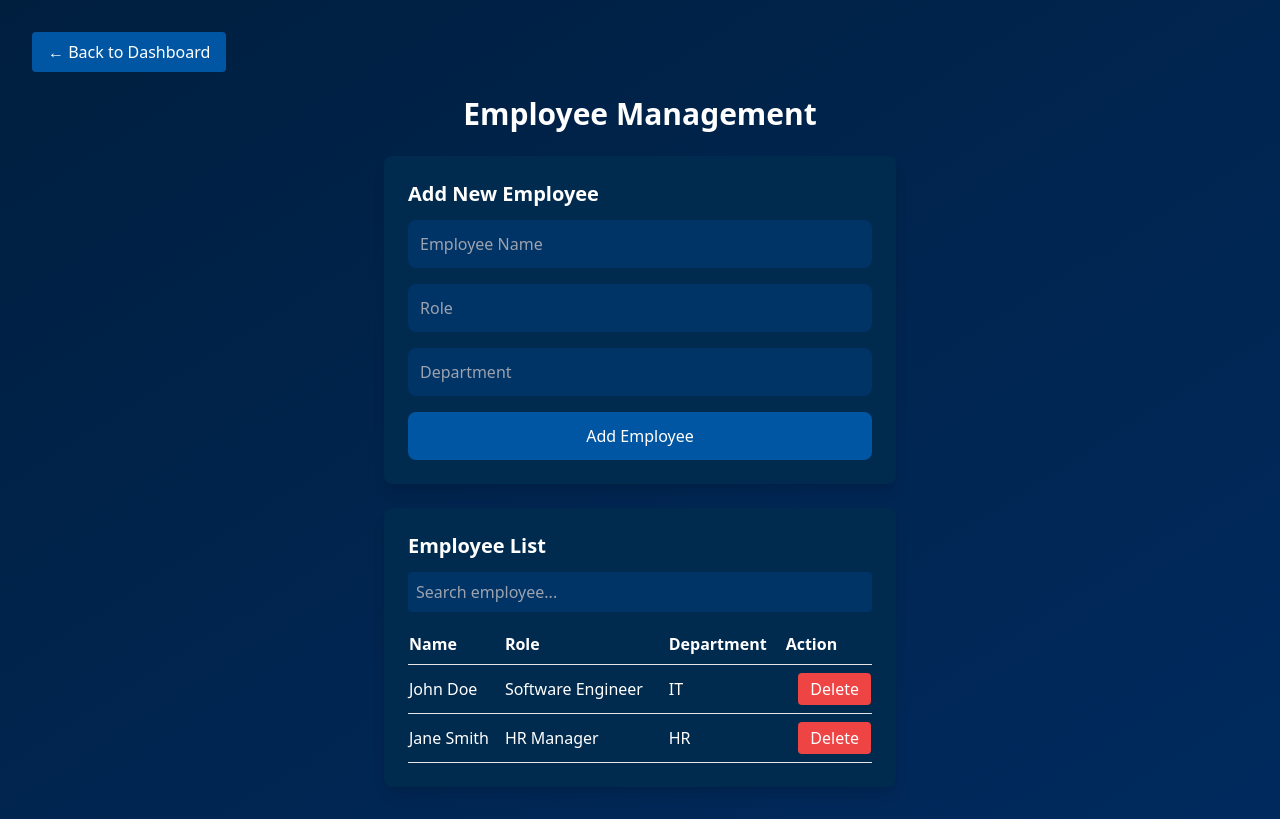
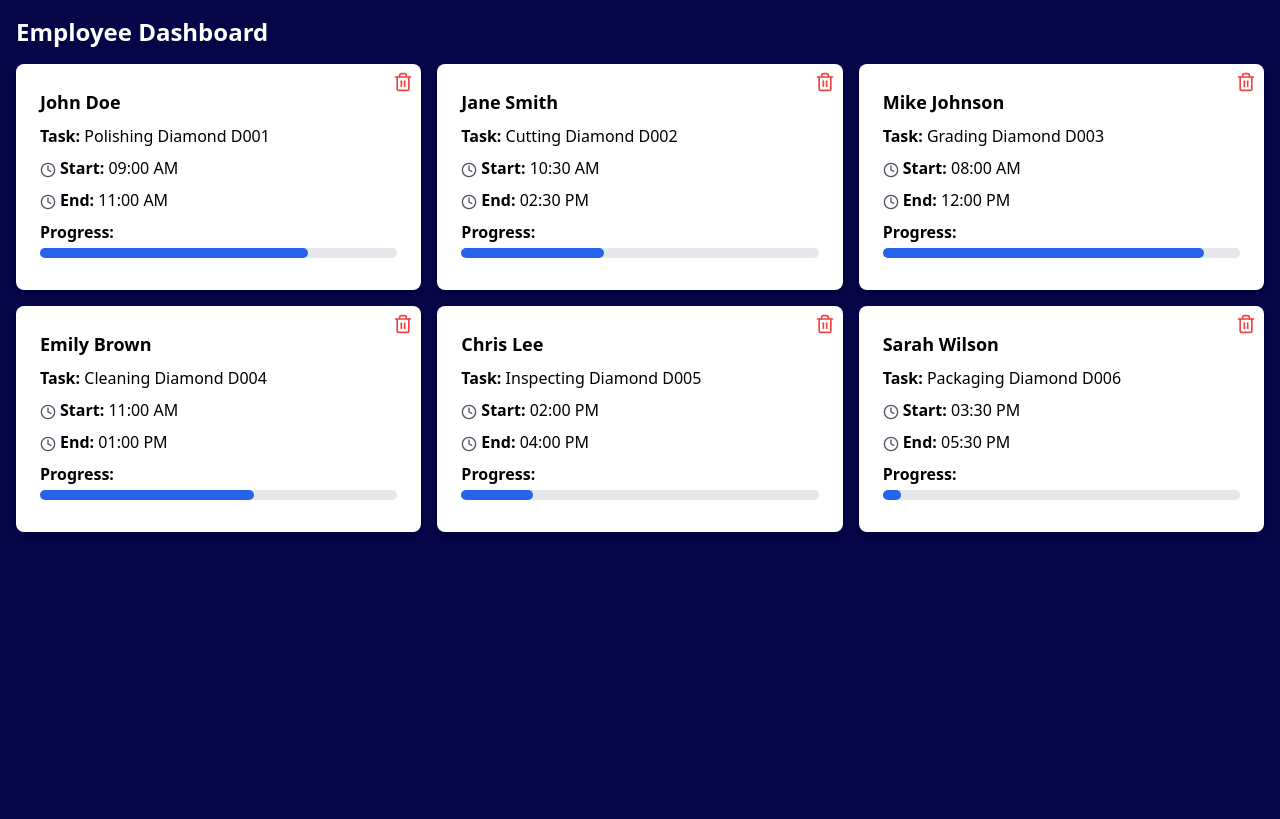
Before and after one commit to TrupeshMandani/DiamondsOperating, a Next.js app in the folder frontend/: page /Pages/employees in a window 1280 px wide. Built offline with nearby package versions, Linux system fonts and the light colour scheme.

Commit message:
update at 21/02 8:03 pm

```diff
--- a/frontend/app/Pages/employees/page.jsx
+++ b/frontend/app/Pages/employees/page.jsx
@@ -1,98 +1,77 @@
-"use client";
+"use client"
 
-import { useState, useEffect } from "react";
-import AddEmployee from "../../component/AddEmployee";
-import { useRouter } from "next/navigation";
+import { useState } from "react"
+import { motion } from "framer-motion"
+import { Trash2, Clock } from 'lucide-react'
 
-const EmployeesPage = () => {
-  const [employees, setEmployees] = useState([]);
-  const [search, setSearch] = useState("");
-  const [message, setMessage] = useState("");
-  const router = useRouter();
+const Box = ({ id, name, task, startTime, endTime, progress, isExpanded, onClick, onDelete }) => (
+  <motion.div
+    layoutId={`box-${id}`}
+    onClick={() => onClick(id)}
+    whileHover={{ scale: 1.05 }}
+    whileTap={{ scale: 0.95 }}
+    animate={{ scale: isExpanded ? 1.5 : 1, zIndex: isExpanded ? 10 : 1 }}
+    transition={{ duration: 0.3 }}
+    className="bg-white p-6 rounded-lg shadow-md cursor-pointer relative"
+  >
+    <h3 className="text-lg font-semibold mb-2 text-black">{name}</h3>
+    <p className="mb-2 text-black"><strong>Task:</strong> {task}</p>
+    <p className="mb-2 text-black">
+      <Clock className="inline-block mr-1 text-gray-600" size={16} />
+      <strong>Start:</strong> {startTime}
+    </p>
+    <p className="mb-2 text-black">
+      <Clock className="inline-block mr-1 text-gray-600" size={16} />
+      <strong>End:</strong> {endTime}
+    </p>
+    <div className="mb-2">
+      <strong className="text-black">Progress:</strong>
+      <div className="w-full bg-gray-200 rounded-full h-2.5 mt-1">
+        <div className="bg-blue-600 h-2.5 rounded-full" style={{ width: `${progress}%` }}></div>
+      </div>
+    </div>
+    <button
+      onClick={(e) => { e.stopPropagation(); onDelete(id); }}
+      className="absolute top-2 right-2 text-red-500 hover:text-red-700"
+    >
+      <Trash2 size={20} />
+    </button>
+  </motion.div>
+)
 
-  useEffect(() => {
-    setEmployees([
-      { id: 1, name: "John Doe", role: "Software Engineer", department: "IT" },
-      { id: 2, name: "Jane Smith", role: "HR Manager", department: "HR" },
-    ]);
-  }, []);
+export default function EmployeeDashboard() {
+  const [expandedId, setExpandedId] = useState(null)
+  const [boxes, setBoxes] = useState([
+    { id: 1, name: "John Doe", task: "Polishing Diamond D001", startTime: "09:00 AM", endTime: "11:00 AM", progress: 75 },
+    { id: 2, name: "Jane Smith", task: "Cutting Diamond D002", startTime: "10:30 AM", endTime: "02:30 PM", progress: 40 },
+    { id: 3, name: "Mike Johnson", task: "Grading Diamond D003", startTime: "08:00 AM", endTime: "12:00 PM", progress: 90 },
+    { id: 4, name: "Emily Brown", task: "Cleaning Diamond D004", startTime: "11:00 AM", endTime: "01:00 PM", progress: 60 },
+    { id: 5, name: "Chris Lee", task: "Inspecting Diamond D005", startTime: "02:00 PM", endTime: "04:00 PM", progress: 20 },
+    { id: 6, name: "Sarah Wilson", task: "Packaging Diamond D006", startTime: "03:30 PM", endTime: "05:30 PM", progress: 5 },
+  ])
 
-  const addEmployee = (newEmployee) => {
-    setEmployees((prevEmployees) => [...prevEmployees, newEmployee]);
-    setMessage("Employee added successfully!");
-    setTimeout(() => setMessage(""), 3000);
-  };
+  const handleClick = (id) => {
+    setExpandedId(expandedId === id ? null : id)
+  }
 
-  const deleteEmployee = (id) => {
-    setEmployees((prevEmployees) => prevEmployees.filter(emp => emp.id !== id));
-  };
-
-  const filteredEmployees = employees.filter((emp) =>
-    emp.name.toLowerCase().includes(search.toLowerCase())
-  );
+  const handleDelete = (id) => {
+    setBoxes(boxes.filter(box => box.id !== id))
+  }
 
   return (
-    <div className="min-h-screen p-8 text-white bg-gradient-to-br from-[#001F3F] to-[#002A5E]">
-      <button
-        className="bg-[#0056A3] text-white px-4 py-2 rounded hover:bg-[#004080] mb-6"
-        onClick={() => router.push("/")}
-      >
-        ← Back to Dashboard
-      </button>
-
-      <h1 className="text-3xl font-bold mb-6 text-center">Employee Management</h1>
-
-      {/* Add Employee Form */}
-      <div className="bg-[#002A4E] p-6 rounded-lg shadow-lg max-w-lg mx-auto">
-        <h2 className="text-xl font-semibold mb-3">Add New Employee</h2>
-        <AddEmployee onAdd={addEmployee} />
-        {message && <p className="text-green-400 text-center mt-2">{message}</p>}
-      </div>
-
-      {/* Employee List with Search and Delete */}
-      <div className="max-w-lg mx-auto bg-[#002A4E] p-6 rounded-lg shadow-lg mt-6">
-        <h2 className="text-xl font-semibold mb-3">Employee List</h2>
-        <input
-          type="text"
-          placeholder="Search employee..."
-          className="w-full p-2 rounded bg-[#003366] text-white mb-3"
-          onChange={(e) => setSearch(e.target.value)}
-        />
-        {filteredEmployees.length > 0 ? (
-          <table className="w-full text-white">
-            <thead>
-              <tr className="border-b">
-                <th className="text-left py-2">Name</th>
-                <th className="text-left py-2">Role</th>
-                <th className="text-left py-2">Department</th>
-                <th className="text-left py-2">Action</th>
-              </tr>
-            </thead>
-            <tbody>
-              {filteredEmployees.map((emp) => (
-                <tr key={emp.id} className="border-b">
-                  <td className="py-2">{emp.name}</td>
-                  <td className="py-2">{emp.role}</td>
-                  <td className="py-2">{emp.department}</td>
-                  <td className="py-2 text-right">
-                    <button
-                      className="bg-red-500 text-white px-3 py-1 rounded hover:bg-red-600"
-                      onClick={() => deleteEmployee(emp.id)}
-                    >
-                      Delete
-                    </button>
-                  </td>
-                </tr>
-              ))}
-            </tbody>
-          </table>
-        ) : (
-          <p className="text-gray-400 text-center">No employees found.</p>
-        )}
+    <div className="container mx-auto p-4">
+      <h1 className="text-2xl font-bold mb-4 text-white">Employee Dashboard</h1>
+      <div className="grid grid-cols-1 md:grid-cols-2 lg:grid-cols-3 gap-4">
+        {boxes.map((box) => (
+          <Box
+            key={box.id}
+            {...box}
+            isExpanded={expandedId === box.id}
+            onClick={handleClick}
+            onDelete={handleDelete}
+          />
+        ))}
       </div>
     </div>
-  );
-};
-
-export default EmployeesPage;
-//written by dev mukesh mandora
+  )
+}
```
